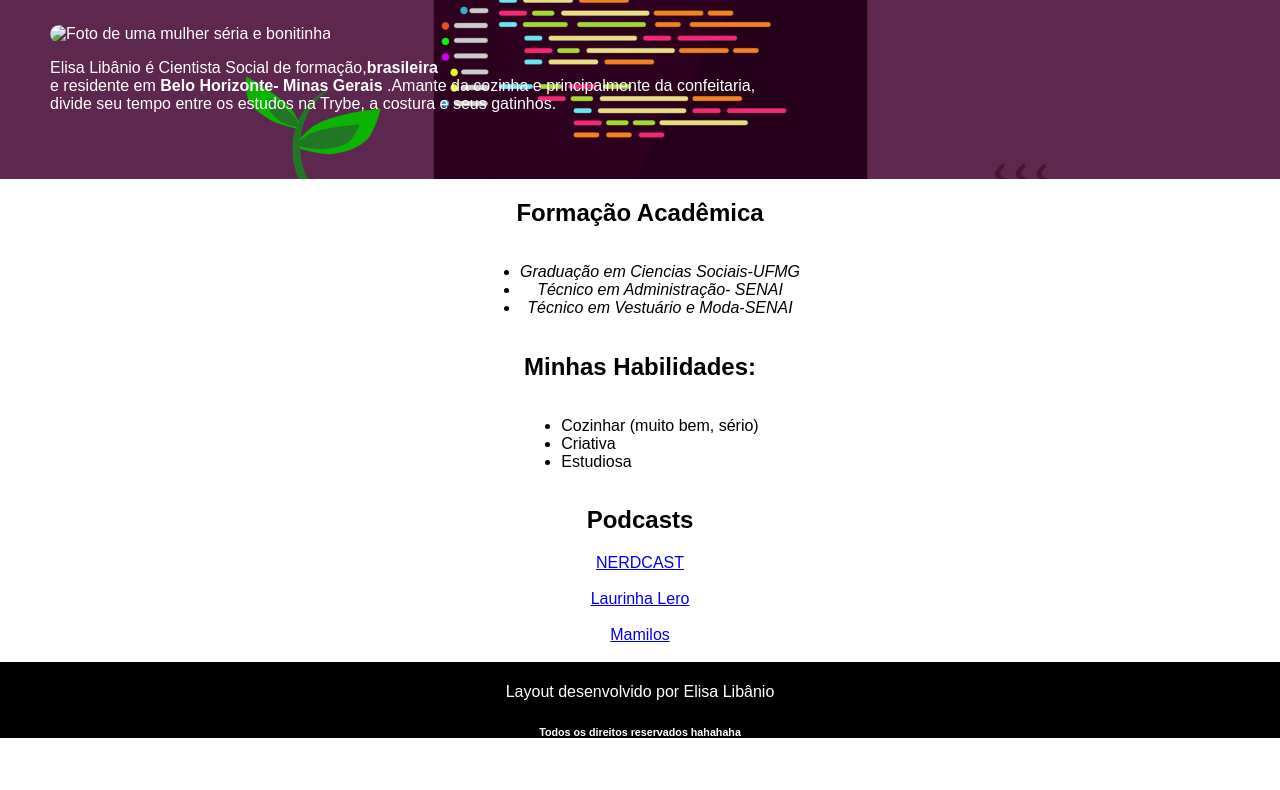
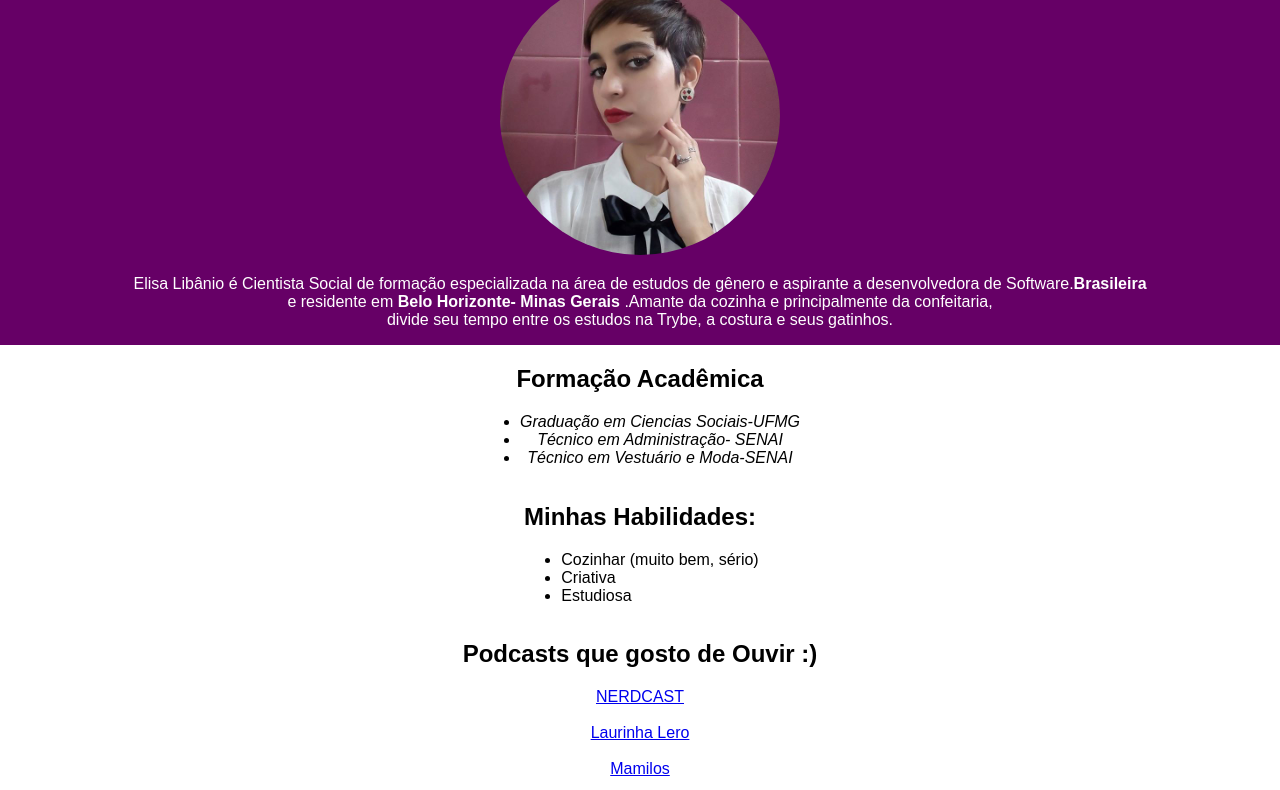
Before and after one commit to Elisa-Libanio/Elisa-Libanio.github.io, a plain HTML site: page index.html in a window 1280 px wide. Shown: the part 123-913 px from the top of the page. Before the commit the page ends 861 px from the top, so only its background shows below. Drawn offline with Linux system fonts and the light colour scheme.

Commit message:
atualizar html e envio de ft

```diff
--- a/index.html
+++ b/index.html
@@ -10,19 +10,20 @@
 </head>
 
 <body>
-    <div class="bgPink  header noPadding" >
+    <div class="bgPink centralizar header noPadding">
         <h1>Elisa de Freitas Libanio</h1> <br>
 
-       <div class="sofoto"> <img class="minhaFoto" alt="Foto de uma mulher séria e bonitinha" src="minha-ft.jpg"></div>
+        <div class="sofoto"> <img class="minhaFoto" alt="Foto de uma mulher séria e bonitinha" src="./minha-ft.jpg"></div>
 
 
-        <p>Elisa Libânio é Cientista Social de formação,<strong>brasileira</strong> <br>
-            e residente em <strong>Belo Horizonte- Minas Gerais</strong> .Amante da cozinha e principalmente da confeitaria,<br>
+        <p>Elisa Libânio é Cientista Social de formação especializada na área de estudos de gênero e aspirante a desenvolvedora de Software.<strong>Brasileira</strong> <br>
+            e residente em <strong>Belo Horizonte- Minas Gerais</strong> .Amante da cozinha e principalmente da
+            confeitaria,<br>
             divide seu tempo entre os estudos na Trybe, a costura e seus gatinhos. </p>
     </div>
 
     <div class="centralizar bg-white">
-    <h2>Formação Acadêmica </h2>
+       <div class="Academica"><h2>Formação Acadêmica </h2>
         <ul>
             <li> <em>Graduação em Ciencias Sociais-UFMG </em> </li>
 
@@ -30,10 +31,10 @@
 
             <li> <em>Técnico em Vestuário e Moda-SENAI </em> </li>
 
-    </ul>
+        </ul> </div>
 
 
-     <h2>Minhas Habilidades:</h2>
+       <div class="Habilidades"> <h2>Minhas Habilidades:</h2>
 
         <ul class="text-align-left">
 
@@ -43,9 +44,9 @@
 
             <li>Estudiosa </li>
 
-   </ul>
+        </ul></div>
 
-    <h2><strong> Podcasts</strong> </h2>
+        <h2><strong> Podcasts que gosto de Ouvir :)</strong> </h2>
         </h2>
 
         <a href=" https://jovemnerd.com.br/nerdcast/"> NERDCAST</a> <br>
@@ -57,7 +58,7 @@
     <div class="Footer">
 
         <p>Layout desenvolvido por Elisa Libânio </p>
-    <h6 >Todos os direitos reservados hahahaha</h6>
+        <h6>Todos os direitos reservados hahahaha</h6>
 
 
     </div>
--- a/style.css
+++ b/style.css
@@ -31,10 +31,10 @@ position: left ;
 }
  .bgPink {
 
-    background-image: url("./imagem-gitpage.jpg");
-    background-color: #d699ff;
+
+    background-color: #660066;
     background-size: cover ;
-    padding:50px ;
+
  }
 
  .bg-white {
```
Also changed, not shown: minha-ft.jpg (added). Lines whose indentation alone changed are shown as unchanged.
